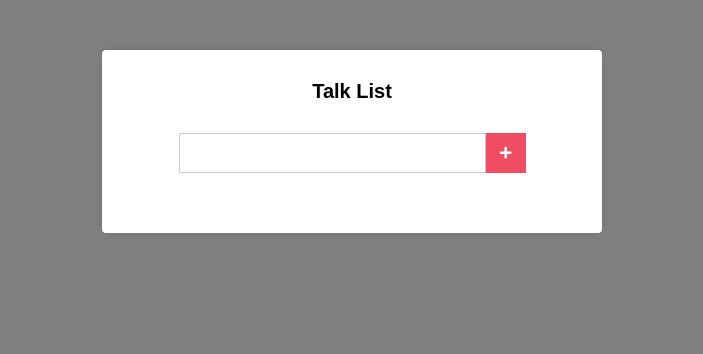
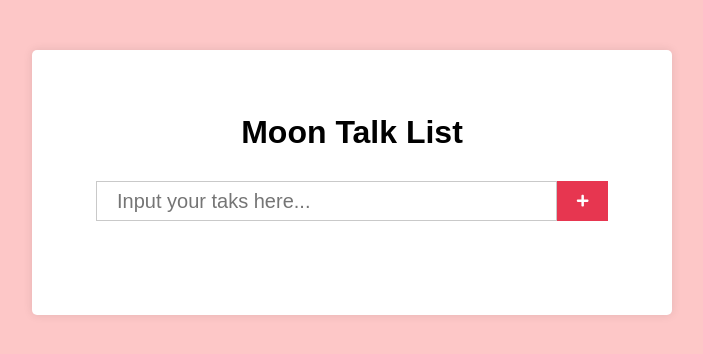
Before and after one commit to dev-lua/talk-list, a React (Create React App) app: page / in a window 1280 px wide. Shown: the top 354 px of the page, without its empty margins (288-991 px from the left). Built offline with nearby package versions, Linux system fonts and the light colour scheme; the HTML template or start-up script is replaced by a standard one.

Commit message:
Versão final, correção de bugs (campo vazio, edição incompleta)

```diff
--- a/public/index.html
+++ b/public/index.html
@@ -4,12 +4,11 @@
   <head>
     <meta charset="utf-8" />
     <meta name="viewport" content="width=device-width, initial-scale=1" />
-    <title>Talk List</title>
+    <title>Moon Talk List</title>
   </head>
 
   <body>
-    <noscript>Texto da página.</noscript>
+    <noscript>Project Talk List.</noscript>
     <div id="root"></div>
-
   </body>
 </html>
--- a/src/App.css
+++ b/src/App.css
@@ -7,7 +7,7 @@
 
 body {
   font-family: sans-serif;
-  background: gray;
+  background: rgb(253, 199, 199);
 }
 
 button {
--- a/src/components/Form/Form.css
+++ b/src/components/Form/Form.css
@@ -9,14 +9,15 @@
   height: 40px;
   padding: 0 20px;
   font-size: 20px;
-  border: 1px solid #ccc;
-  min-width: 80px;
+  border: 1px solid rgb(201, 201, 201);
+  width: 90%;
 }
+
 .form button[type="submit"] {
   border: none;
   height: 40px;
-  width: 40px;
-  background: #f04c64;
+  width: 10%;
+  background: #e73650;
   color: #fff;
   display: flex;
   align-items: center;
--- a/src/components/Form/index.js
+++ b/src/components/Form/index.js
@@ -11,6 +11,8 @@ export default function Form({ handleChanged, handleSubmit, newTask}) {
         onChange={handleChanged}
         type="text"
         value={newTask}
+        maxlength="25"
+        placeholder="Input your taks here..."
       />
       <button type="submit">
         <FaPlus />
--- a/src/components/Main.css
+++ b/src/components/Main.css
@@ -1,13 +1,14 @@
 .main {
-  background: #fff;
-  padding: 30px;
+  background: rgb(255, 255, 255);
+  padding: 5%;
   margin: 50px auto;
-  max-width: 500px;
-  border-radius: 4px;
+  max-width: 50%;
+  min-width: 500px;
+  border-radius: 5px;
   box-shadow: 0 0 10px rgba( 0, 0, 0, 0.1);
 }
 
 .main h1 {
-  font-size: 20px;
+  font-size: 2em;
   text-align: center;
 }
--- a/src/components/Main.js
+++ b/src/components/Main.js
@@ -25,12 +25,14 @@ export default class Main extends Component {
   }
 
   handleSubmit = (e) => {
+    // Does not update the page and get data
     e.preventDefault();
     const { task, index } = this.state;
     let { newTask } = this.state;
     newTask = newTask.trim();
 
-    if(task.indexOf(newTask) !== -1) return;
+    /* Is there or is it null? */
+    if(task.indexOf(newTask) !== -1 || newTask === "") return;
     const newsTasks = [...task];
 
     if(index === -1) {
@@ -43,6 +45,7 @@ export default class Main extends Component {
       this.setState({
         task: [...newsTasks],
         index: -1,
+        newTask: '',
       });
     }
   }
@@ -66,15 +69,17 @@ export default class Main extends Component {
     const newsTasks = [...task]
     newsTasks.splice(index, 1);
     this.setState({
-      task: [...newsTasks]
+      task: [...newsTasks],
+      newTask: index === -1 ? '' : '' ,
     });
+
   }
 
   render() {
     const { newTask, task } = this.state;
     return (
       <div className="main">
-        <h1>Talk List</h1>
+        <h1>Moon Talk List</h1>
         <Form
           handleSubmit={this.handleSubmit}
           handleChanged={this.handleChanged}
--- a/src/components/Task/Task.css
+++ b/src/components/Task/Task.css
@@ -8,15 +8,17 @@
   justify-content: space-between;
   padding: 10px;
   transition: all 600ms;
+  border-bottom: double 1px #ccc;
 }
 
 .task li:hover {
-  background: rgb(134, 134, 134);
+  background: rgb(250, 224, 224);
+  border-radius: 5px;
 }
 
 .task li .edit {
   margin-right: 15px;
-  color: #e5f04c;
+  color: #3e87e7;
 }
 
 .task li .delete {
```
